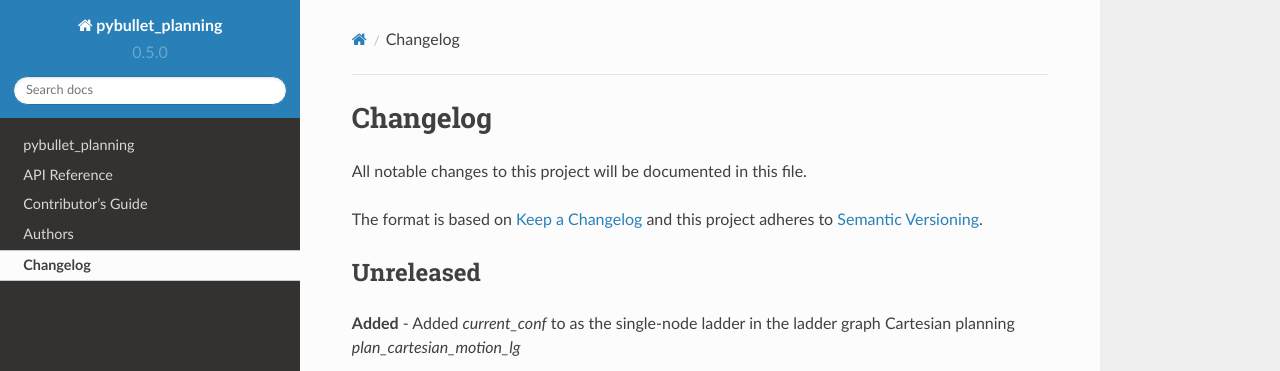
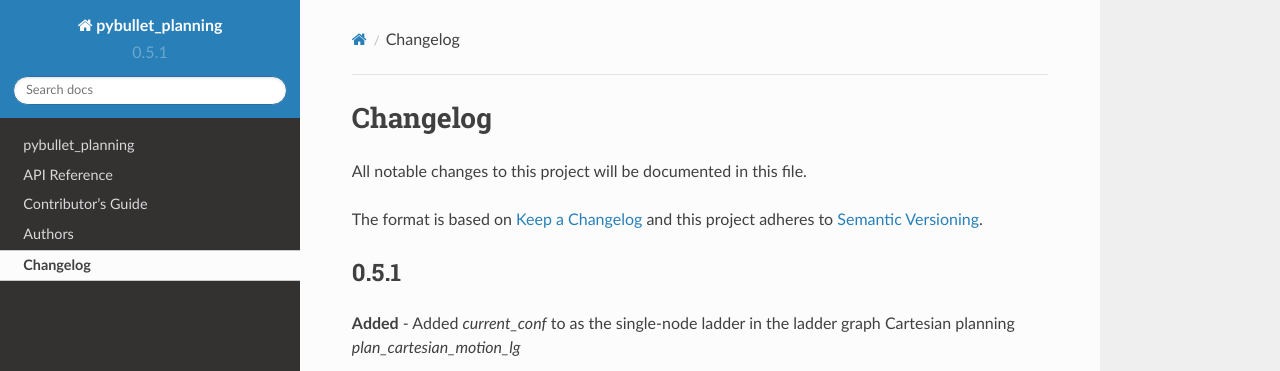
Before and after one commit to yijiangh/pybullet_planning, a Sphinx documentation site: the page built from docs/changelog.rst, in a window 1280 px wide and 900 px high. Shown: the top 371 px of the window. Built offline with Sphinx 7.4.7 and the Read the Docs theme 2.0.0, drawn with Linux system fonts in a browser that asks for light colours.

Commit message:
Bump version to 0.5.1

```diff
--- a/CHANGELOG.rst
+++ b/CHANGELOG.rst
@@ -7,7 +7,7 @@ All notable changes to this project will be documented in this file.
 The format is based on `Keep a Changelog <https://keepachangelog.com/en/1.0.0/>`_
 and this project adheres to `Semantic Versioning <https://semver.org/spec/v2.0.0.html>`_.
 
-Unreleased
+0.5.1
 ----------
 
 **Added**
--- a/docs/conf.py
+++ b/docs/conf.py
@@ -10,7 +10,7 @@ project = 'pybullet_planning'
 year = '2020'
 author = 'Caelan Garrett & Yijiang Huang'
 copyright = '{0}, {1}'.format(year, author)
-version = release = '0.5.0'
+version = release = '0.5.1'
 
 master_doc = 'index'
 source_suffix = '.rst'
--- a/src/pybullet_planning/__version__.py
+++ b/src/pybullet_planning/__version__.py
@@ -1,7 +1,7 @@
 __title__ = 'pybullet_planning'
 __description__ = 'a suite of utility functions to facilitate robotic planning related research on the pybullet physics simulation engine.'
 __url__ = 'https://github.com/yijiangh/pybullet_planning'
-__version__ = '0.5.0'
+__version__ = '0.5.1'
 __author__ = 'Caelan Garrett'
 __author_email__ = 'yijiangh@mit.edu' # this is only for the purpose of pypi...
 # __author_email__ = 'caelan@csail.mit.edu; '
```
Also changed, not shown: .bumpversion.cfg.
